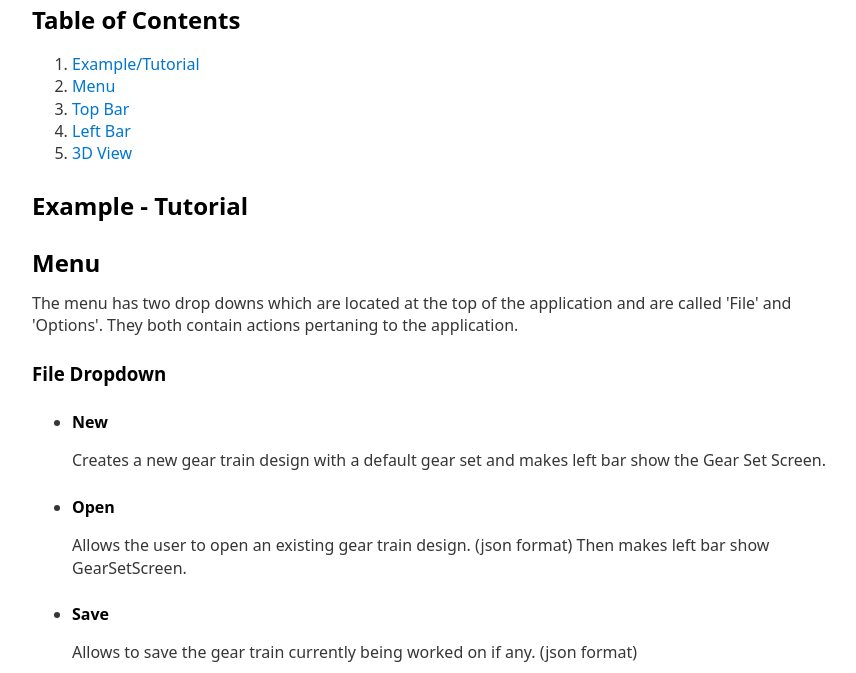
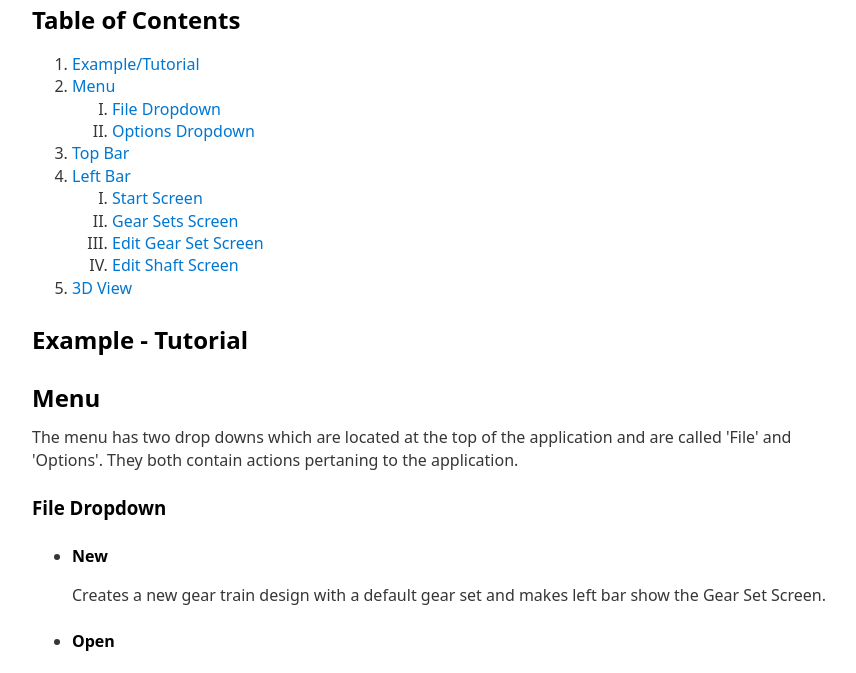
Before and after one commit to alancuriel/GearTrainWebsite, a plain HTML site: page index.html in a window 1280 px wide. Shown: the part 94-767 px from the top of the page, without its empty margins (208-1064 px from the left). Drawn offline with nearby package versions, Linux system fonts and the light colour scheme.

Commit message:
Add more indexing

```diff
--- a/index.html
+++ b/index.html
@@ -15,12 +15,22 @@
         </li>
         <li>
             <a style="cursor: pointer;" href="#Menu"> Menu </a>
+            <ol type="I">
+                <li><a href="#fileDown">File Dropdown</a></li>
+                <li><a href="#optionsDown">Options Dropdown</a></li>
+            </ol>
         </li>
         <li>
             <a style="cursor: pointer;" href="#Top-Bar"> Top Bar </a>
         </li>
         <li>
             <a style="cursor: pointer;" href="#Left-Bar"> Left Bar </a>
+            <ol type="I">
+                <li><a href="#startScreen">Start Screen</a></li>
+                <li><a href="#gearSetsScreen">Gear Sets Screen</a></li>
+                <li><a href="#editGearSetScreen">Edit Gear Set Screen</a></li>
+                <li><a href="#editShaftScreen">Edit Shaft Screen</a></li>
+            </ol>
         </li>
         <li>
             <a style="cursor: pointer;" href="#3D-View"> 3D View </a>
@@ -32,7 +42,7 @@
     <h2 id="Menu">Menu</h2>
     The menu has two drop downs which are located at the top of the application and are called 'File' and 'Options'. They both contain actions pertaning to the application.
 
-    <h3>File Dropdown</h3>
+    <h3 id="fileDown">File Dropdown</h3>
     <ul>
         <li>
             <h4>New</h4>
@@ -54,7 +64,7 @@
         </li>
     </ul>
 
-    <h3>Options Dropdown</h3>
+    <h3 id="optionsDown">Options Dropdown</h3>
     <ul>
         <li>
             <h4>Open</h4>
@@ -110,7 +120,7 @@
     <h3>Screens</h3>
     <ul>
         <li>
-            <h4>Start Screen</h4>
+            <h4 id="startScreen">Start Screen</h4>
             <p>The start screen is the first thing that shows up when the application starts. It has three main buttons: "Make New Design", "Use Existing Design", and "Tutorials". "</p>
             <h5>Buttons</h5>
             <ul>
@@ -131,7 +141,7 @@
 
 
         <li>
-            <h4>Gear Sets Screen</h4>
+            <h4 id="gearSetsScreen">Gear Sets Screen</h4>
             <p>This screen is meant for showing all the gear sets in the gear train and allowing the user to choose what actions to do with them. Here are all the parts of the screen:</p>
             <ul>
                 <li>
@@ -153,7 +163,7 @@
         </li>
 
         <li>
-            <h4>Edit Gear Set Screen</h4>
+            <h4 id="editGearSetScreen">Edit Gear Set Screen</h4>
             <p>info</p>
             <ul>
                 <li>
@@ -175,7 +185,7 @@
         </li>
 
         <li>
-            <h4>Edit Shaft Screen</h4>
+            <h4 id="editShaftScreen">Edit Shaft Screen</h4>
             <p>info</p>
             <ul>
                 <li>
```
